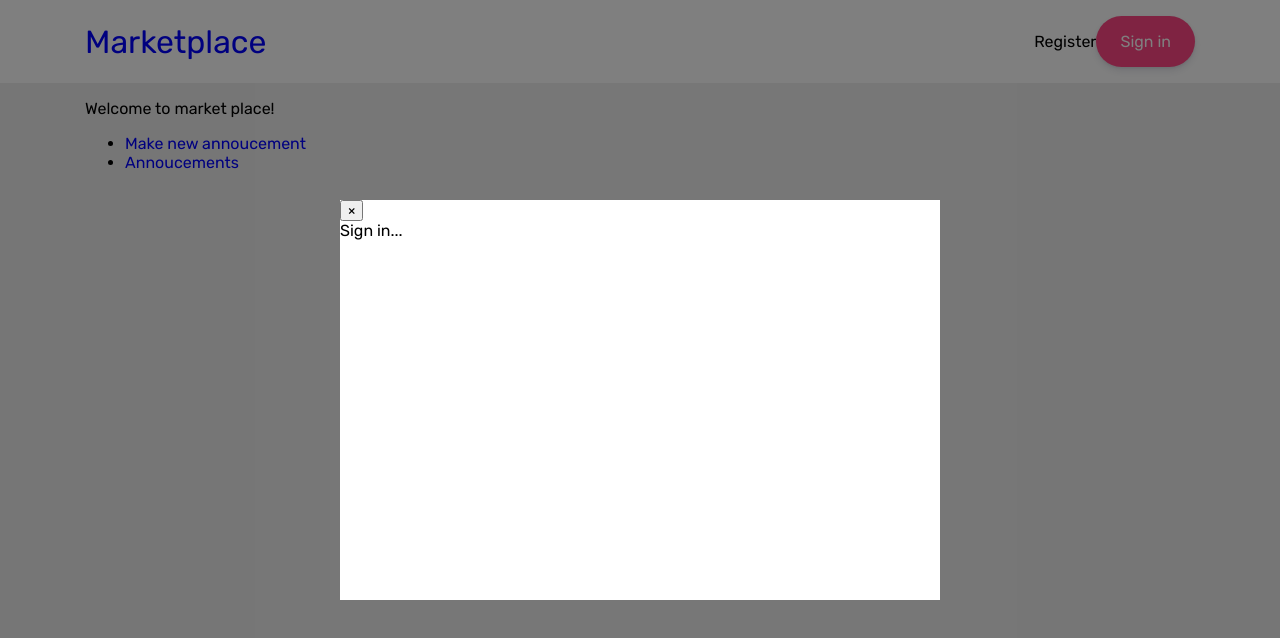
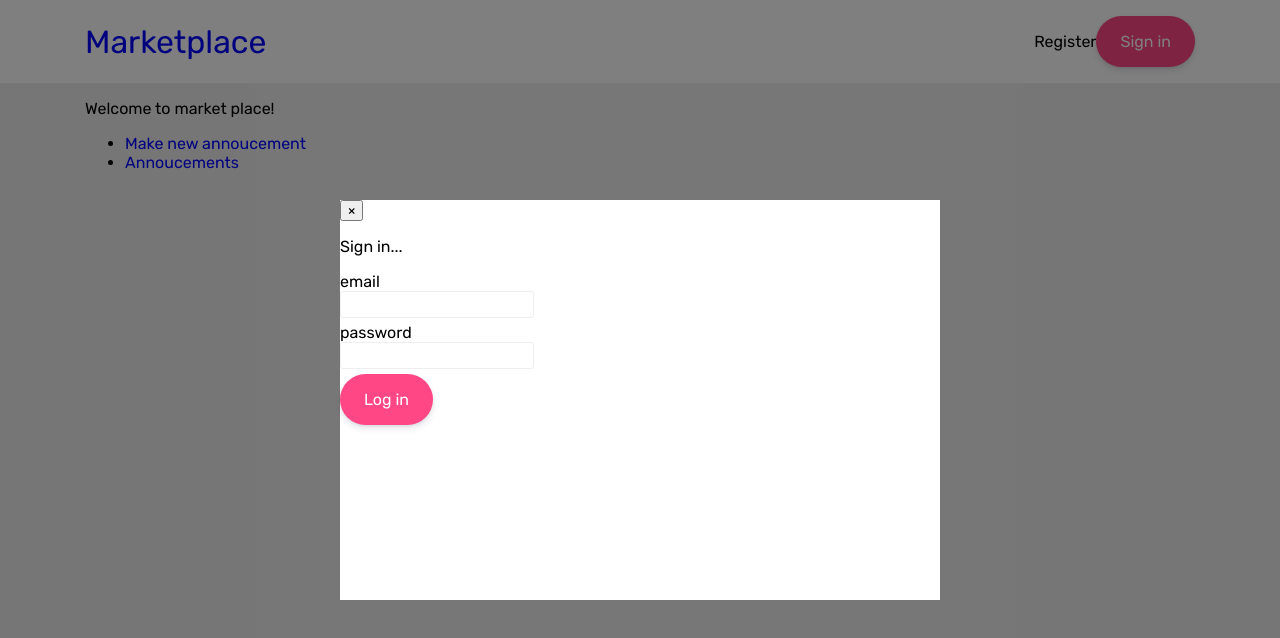
Before and after one commit to aleksiliu/market-place-frontend, a React (Create React App) app: page / in a window 1280 px wide. Both pictures are taken after a click on the button "Sign in". Shown: the top 638 px of the page. Built offline with nearby package versions, Linux system fonts and the light colour scheme; no server answers; what aws-amplify would draw is missing.

Commit message:
Add sign in form

```diff
--- a/src/ui/Header.tsx
+++ b/src/ui/Header.tsx
@@ -1,11 +1,14 @@
 import React from 'react';
+import * as Yup from 'yup';
 import styled from 'styled-components';
 import Container from '../components/Container';
 import { Button } from '../components/Button';
-import { Link } from 'react-router-dom';
+import { Link, withRouter, RouteComponentProps } from 'react-router-dom';
 import { space } from '../styles';
 import Modal from '../components/Modal';
 import { useModal } from '../utils';
+import { Formik, Form, Field } from 'formik';
+import TextField from '../components/TextField';
 
 const HeaderContainer = styled.header`
 	background-color: white;
@@ -20,7 +23,16 @@ const HeaderWrapper = styled.div`
 	flex-wrap: wrap;
 `;
 
-const Header: React.FC = () => {
+const validationSchema = Yup.object().shape({
+	email: Yup.string()
+		.required('Required')
+		.email('Invalid email'),
+	password: Yup.string()
+		.required('No password provided.')
+		.min(8, 'Password is too short - should be 8 chars minimum.')
+});
+
+const Header: React.FC<RouteComponentProps> = ({ history }) => {
 	const { isShowing, toggle } = useModal();
 
 	return (
@@ -35,7 +47,38 @@ const Header: React.FC = () => {
 						<Button onClick={toggle}>Sign in</Button>
 					</div>
 					<Modal isShowing={isShowing} hide={toggle}>
-						Sign in...
+						<p>Sign in...</p>
+						<Formik
+							validateOnChange={false}
+							validateOnBlur={false}
+							validationSchema={validationSchema}
+							initialValues={{
+								email: '',
+								password: ''
+							}}
+							onSubmit={(values, actions) => {
+								actions.setSubmitting(true);
+								alert(JSON.stringify(values));
+								toggle();
+								history.push(`/new-announcement`);
+								actions.setSubmitting(false);
+							}}
+						>
+							{({ isSubmitting }) => (
+								<Form>
+									<Field name='email' label='email' component={TextField} />
+									<Field
+										type='password'
+										name='password'
+										label='password'
+										component={TextField}
+									/>
+									<Button type='submit' disabled={isSubmitting}>
+										{isSubmitting ? <span>Loading</span> : <span>Log in</span>}
+									</Button>
+								</Form>
+							)}
+						</Formik>
 					</Modal>
 				</HeaderWrapper>
 			</Container>
@@ -43,4 +86,4 @@ const Header: React.FC = () => {
 	);
 };
 
-export default Header;
+export default withRouter(Header);
```
Also changed, not shown: 1 other file (tests, documents, lock files or other folders).
